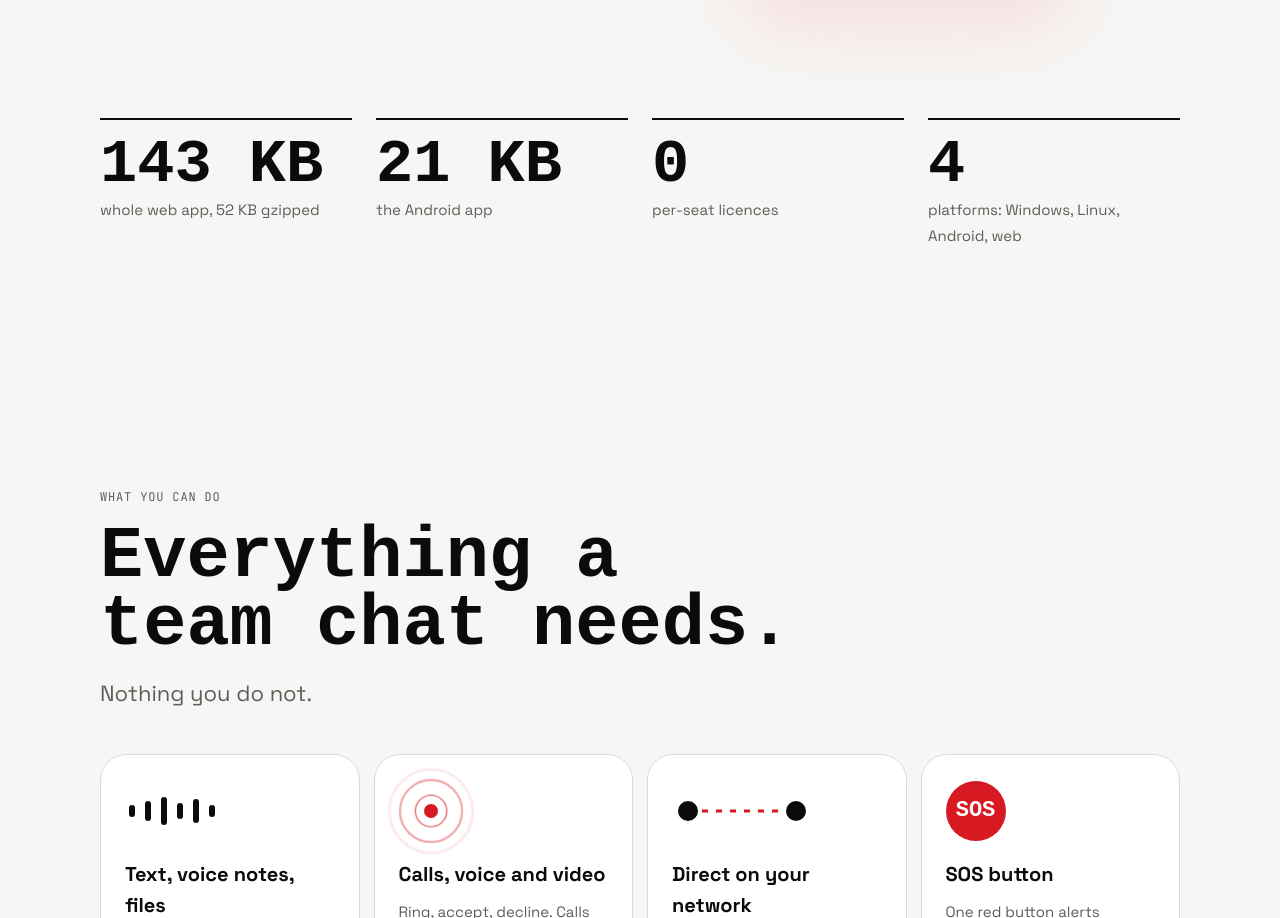
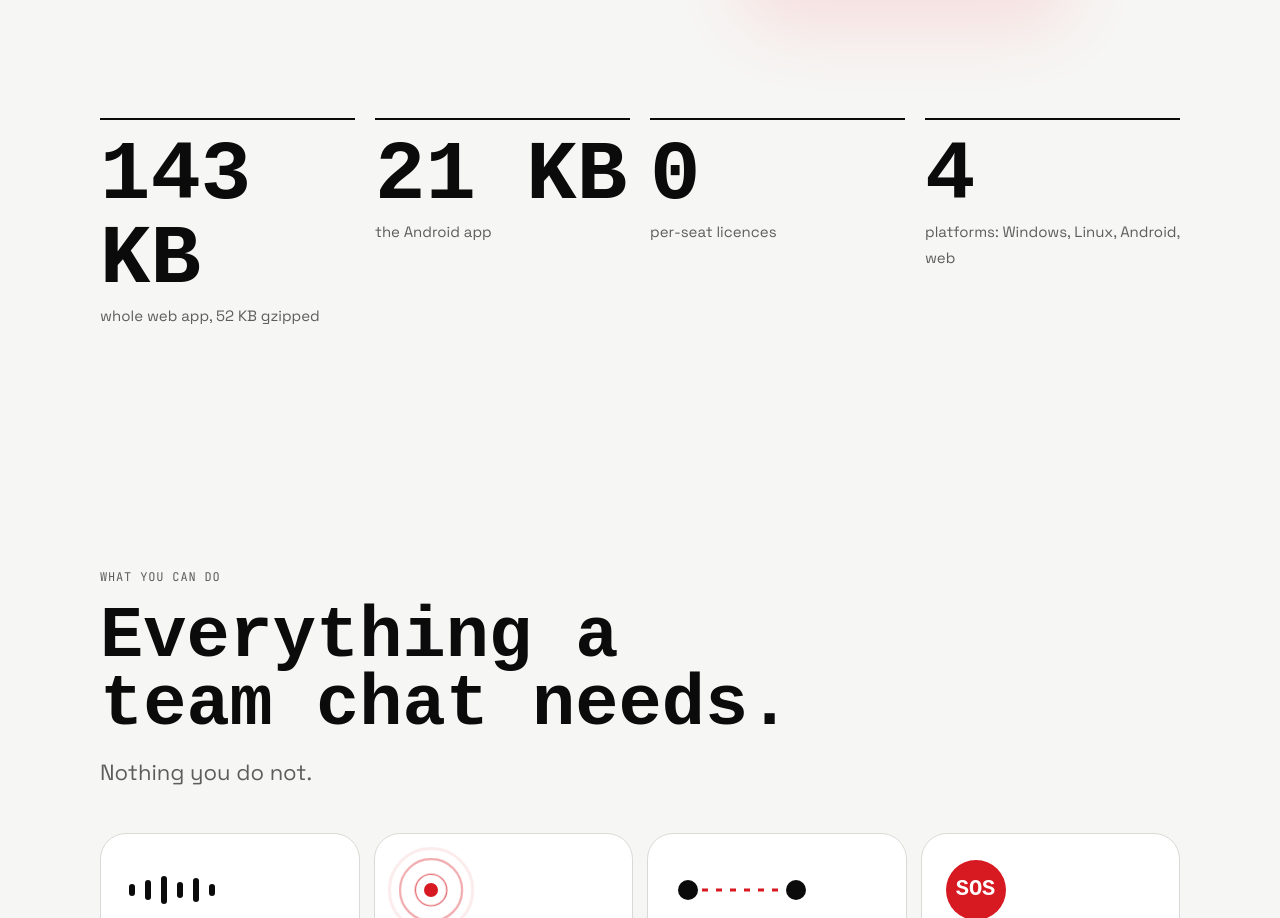
Before and after one commit to Hanishchow/reo-site, a plain HTML site: page index.html in a window 1280 px wide. Shown: the part 799-1717 px from the top of the page. Drawn offline with Linux system fonts and the light colour scheme; a web font is replaced by a local one.

Commit message:
Restore original stat sizing
Co-Authored-By: Claude Sonnet 5.5 <noreply@anthropic.com>

```diff
--- a/style.css
+++ b/style.css
@@ -93,9 +93,9 @@ nav .wrap { display: flex; align-items: center; justify-content: space-between;
 .p-in::after { content: ""; position: absolute; right: 7px; width: 30px; height: 30px; border-radius: 50%; background: var(--accent); }
 
 /* stats */
-.stats { display: grid; grid-template-columns: repeat(auto-fit, minmax(220px, 1fr)); gap: 24px; }
+.stats { display: grid; grid-template-columns: repeat(auto-fit, minmax(200px, 1fr)); gap: 20px; }
 .stat { border-top: 2px solid var(--fg); padding-top: 14px; }
-.stat b { display: block; font-family: var(--font-dot); font-weight: 900; font-size: clamp(40px, 5vw, 62px); line-height: 1; white-space: nowrap; font-variant-numeric: tabular-nums; }
+.stat b { display: block; font-family: var(--font-dot); font-weight: 900; font-size: clamp(54px, 8vw, 84px); line-height: 1; font-variant-numeric: tabular-nums; }
 .stat span { color: var(--muted); font-size: 15px; }
 
 /* feature cards */
```
